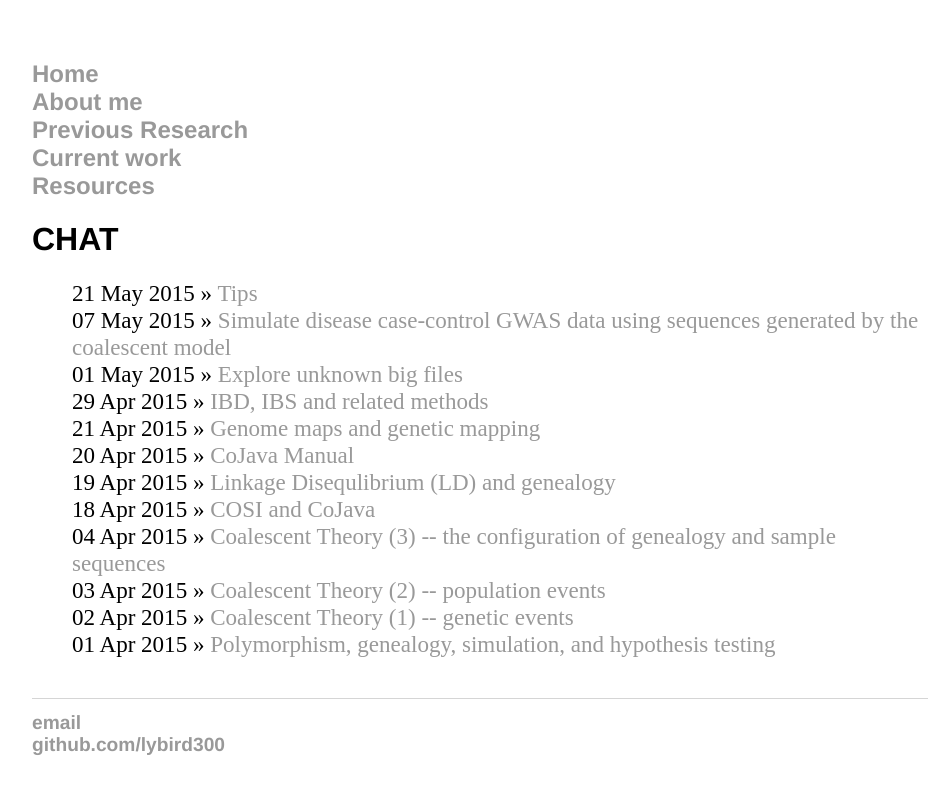
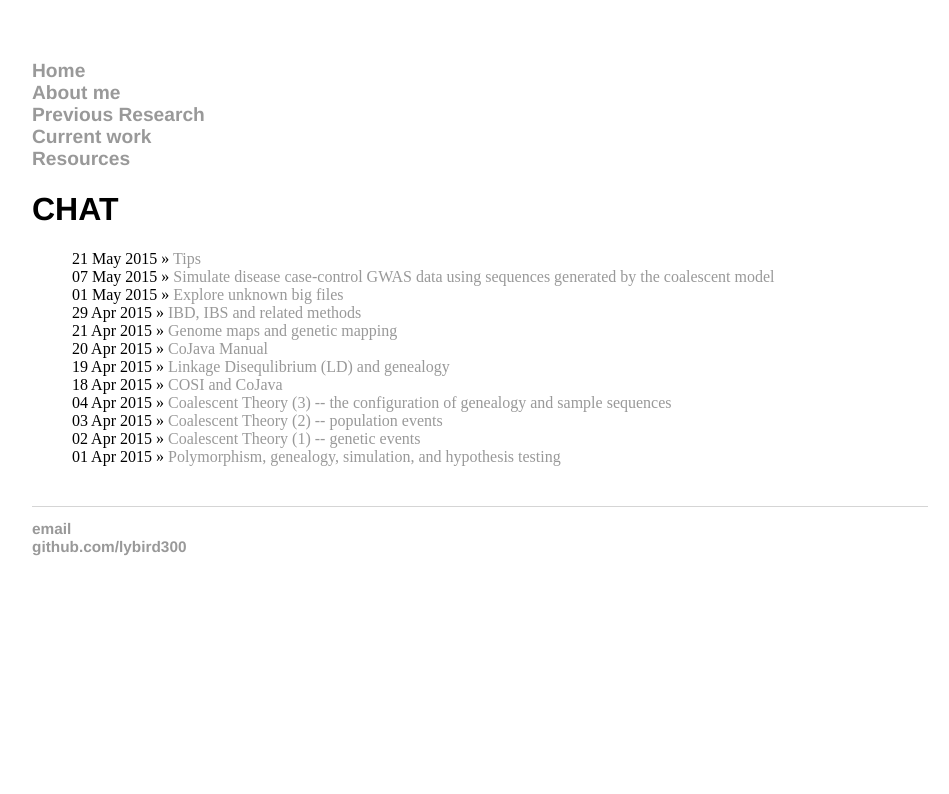
Before and after one commit to lybird300/lybird300.github.io, a Jekyll site: the page built from now/index.html, in a window 1280 px wide. Shown: the top 794 px of the page, without its empty margins (160-1109 px from the left). Built offline with Jekyll 4.4.1, drawn with Linux system fonts in a browser that asks for light colours.

Commit message:
Update main.css

```diff
--- a/css/main.css
+++ b/css/main.css
@@ -15,7 +15,7 @@ nav ul, footer ul {
 }
 nav ul li, footer ul li {
     margin-right: 20px;
-    font-size: 1.5em;
+    font-size: 1.2em;
 }
 a {
     text-decoration: none;
@@ -29,8 +29,8 @@ h1 {
     font-family:'Helvetica', 'Arial', 'Sans-Serif';
 }
 p {
-    font-size: 1.5em;
-    line-height: 1.4em;
+    font-size: 1.2em;
+    line-height: 1em;
     color: #333;
 }
 footer {
@@ -40,20 +40,20 @@ footer {
 
 ul.posts {
     margin: 20px auto 40px;
-    font-size: 1.2em;
+    font-size: 1em;
 }
 
 ul.posts li {
 list-style: none;
-    font-size: 1.2em;
+    font-size: 1em;
 }
 ol.posts {
     margin: 20px auto 40px;
-    font-size: 1.2em;
+    font-size: 1em;
 }
 ol.posts li {
 list-style: none;
-    font-size: 1.2em;
+    font-size: 1em;
 }
 pre, code{
 	direction: ltr;
```
